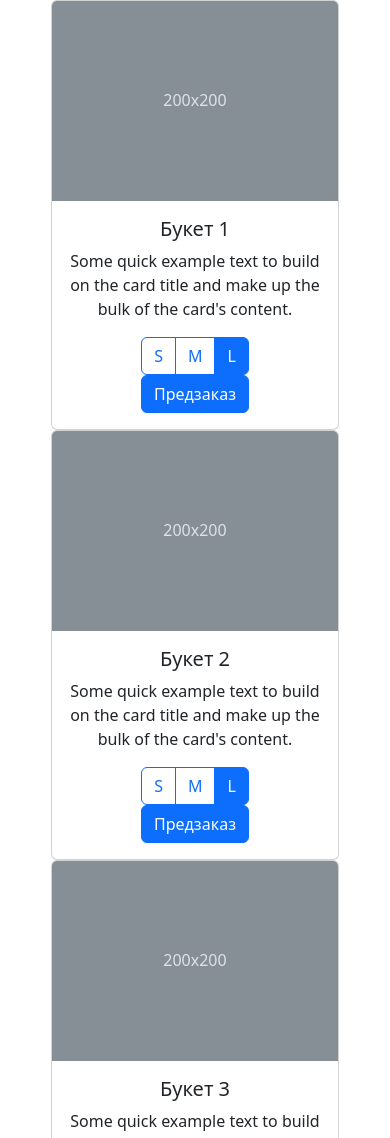
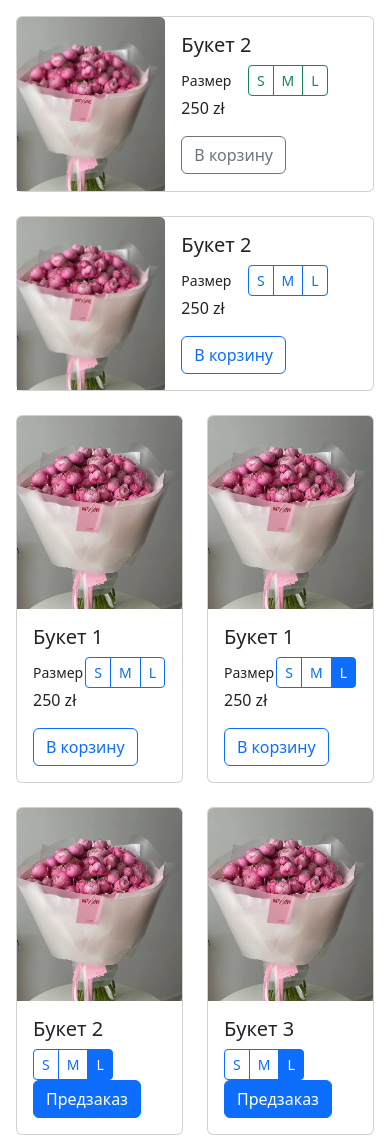
Before and after one commit to inovozenko/withlove-wroclaw, a plain HTML site: page index.html in a window 390 px wide. Shown: the top 1138 px of the page. Drawn offline with nearby package versions, Linux system fonts and the light colour scheme; a script that the page names is missing.

Commit message:
WithLove Wroclaw

```diff
--- a/index.html
+++ b/index.html
@@ -18,26 +18,101 @@
     </style>
 </head>
 <body>
-<div class="container text-center">
-    <div class="row justify-content-evenly">
-        <div class="col-auto">
-            <div class="card" style="width: 18rem;">
-                <!--img src="..." class="card-img-top" alt="..."-->
-                <svg class="bd-placeholder-img card-img-top" width="200" height="200"
-                     xmlns="http://www.w3.org/2000/svg" role="img" aria-label="Placeholder: 200x200"
-                     preserveAspectRatio="xMidYMid slice" focusable="false"><title>Placeholder</title>
-                    <rect width="100%" height="100%" fill="#868e96"></rect>
-                    <text x="50%" y="50%" fill="#dee2e6" dy=".3em">200x200</text>
-                </svg>
+<div class="container p-3 Xtext-center">
+    <div class="row row-cols-2 g-4">
+        <div class="col-12">
+            <div class="card" Xstyle="max-width: 540px;">
+                <div class="row g-0">
+                    <div class="col-5">
+                        <img src="img/01.jpg" class="card-img-top" alt="">
+                    </div>
+                    <div class="col-7">
+                        <div class="card-body">
+                            <h5 class="card-title">Букет 2</h5>
+
+                            <div class="row Xrow-cols-2">
+                                <div class="col-4">
+                                    <label class="col-form-label col-form-label-sm">Размер</label>
+                                </div>
+
+                                <div class="col-8">
+                                    <div class="btn-group btn-group-sm me-2" role="group" aria-label="Basic radio toggle button group">
+                                        <input type="radio" class="btn-check" name="btnradio" Xid="btnradio1" autocomplete="off">
+                                        <label class="btn btn-outline-success Xbtn-outline-primary" Xfor="btnradio1">S</label>
+
+                                        <input type="radio" class="btn-check" name="btnradio" Xid="btnradio2" autocomplete="off">
+                                        <label class="btn btn-outline-success Xbtn-outline-primary" Xfor="btnradio2">M</label>
+
+                                        <input type="radio" class="btn-check" name="btnradio" Xid="btnradio3" autocomplete="off"
+                                               checked>
+                                        <label class="btn btn-outline-success Xbtn-outline-primary" Xfor="btnradio3">L</label>
+                                    </div>
+                                </div>
+                            </div>
+
+                            <p class="card-text">250 zł</p>
+
+                            <button class="btn btn-outline-secondary Xbtn-outline-success Xbtn-outline-primary Xmt-3" id="button1">В корзину</button>
+                        </div>
+                    </div>
+                </div>
+            </div>
+        </div>
+
+        <div class="col-12">
+            <div class="card" Xstyle="max-width: 540px;">
+                <div class="row g-0">
+                    <div class="col-5">
+                        <img src="img/01.jpg" class="card-img-top" alt="">
+                    </div>
+                    <div class="col-7">
+                        <div class="card-body">
+                            <h5 class="card-title">Букет 2</h5>
+
+                            <div class="row Xrow-cols-2">
+                                <div class="col-4">
+                                    <label class="col-form-label col-form-label-sm">Размер</label>
+                                </div>
+
+                                <div class="col-8">
+                                    <div class="btn-group btn-group-sm me-2" role="group" aria-label="Basic radio toggle button group">
+                                        <input type="radio" class="btn-check" name="btnradio" Xid="btnradio1" autocomplete="off">
+                                        <label class="btn btn-outline-primary" Xfor="btnradio1">S</label>
+
+                                        <input type="radio" class="btn-check" name="btnradio" Xid="btnradio2" autocomplete="off">
+                                        <label class="btn btn-outline-primary" Xfor="btnradio2">M</label>
+
+                                        <input type="radio" class="btn-check" name="btnradio" Xid="btnradio3" autocomplete="off"
+                                               checked>
+                                        <label class="btn btn-outline-primary" Xfor="btnradio3">L</label>
+                                    </div>
+                                </div>
+                            </div>
+
+                            <p class="card-text">250 zł</p>
+
+                            <button class="btn btn-outline-primary Xmt-3" id="button1">В корзину</button>
+                        </div>
+                    </div>
+                </div>
+            </div>
+        </div>
+
+
+        <div class="col">
+            <div class="card" Xstyle="width: 18rem;">
+                <img src="img/01.jpg" class="card-img-top" alt="">
 
                 <div class="card-body">
                     <h5 class="card-title">Букет 1</h5>
-                    <p class="card-text">
-                        Some quick example text to build on the card title and make up the bulk of the card's content.
-                    <p>
 
-                    <div class="card-text">
-                        <div class="btn-group" role="group" aria-label="Basic radio toggle button group">
+                    <div class="row Xrow-cols-2">
+                        <div class="col-4">
+                            <label class="col-form-label col-form-label-sm">Размер</label>
+                        </div>
+
+                        <div class="col-8">
+                            <div class="btn-group btn-group-sm me-2" role="group" aria-label="Basic radio toggle button group">
                                 <input type="radio" class="btn-check" name="btnradio" id="btnradio1" autocomplete="off">
                                 <label class="btn btn-outline-primary" for="btnradio1">S</label>
 
@@ -49,30 +124,62 @@
                                 <label class="btn btn-outline-primary" for="btnradio3">L</label>
                             </div>
                         </div>
+                    </div>
 
-                    <button class="btn btn-primary" id="button1">Предзаказ</button>
+                    <p class="card-text">250 zł</p>
+
+                    <button class="btn btn-outline-primary Xmt-3" id="button1">В корзину</button>
                 </div>
             </div>
         </div>
 
-        <div class="col-auto">
-            <div class="card" style="width: 18rem;">
-                <!--img src="..." class="card-img-top" alt="..."-->
-                <svg class="bd-placeholder-img card-img-top" width="200" height="200"
-                     xmlns="http://www.w3.org/2000/svg" role="img" aria-label="Placeholder: 200x200"
-                     preserveAspectRatio="xMidYMid slice" focusable="false"><title>Placeholder</title>
-                    <rect width="100%" height="100%" fill="#868e96"></rect>
-                    <text x="50%" y="50%" fill="#dee2e6" dy=".3em">200x200</text>
-                </svg>
+        <div class="col">
+            <div class="card" Xstyle="width: 18rem;">
+                <img src="img/01.jpg" class="card-img-top" alt="">
+
+                <div class="card-body">
+                    <h5 class="card-title">Букет 1</h5>
+
+                    <div class="row Xrow-cols-2">
+                        <div class="col-4">
+                            <label class="col-form-label col-form-label-sm">Размер</label>
+                        </div>
+
+                        <div class="col-8">
+                            <div class="btn-group btn-group-sm me-2" role="group" aria-label="Basic radio toggle button group">
+                                <input type="radio" class="btn-check" name="btnradio" id="btnradio1" autocomplete="off">
+                                <label class="btn btn-outline-primary" for="btnradio1">S</label>
+
+                                <input type="radio" class="btn-check" name="btnradio" id="btnradio2" autocomplete="off">
+                                <label class="btn btn-outline-primary" for="btnradio2">M</label>
+
+                                <input type="radio" class="btn-check" name="btnradio" id="btnradio3" autocomplete="off"
+                                       checked>
+                                <label class="btn btn-outline-primary" for="btnradio3">L</label>
+                            </div>
+                        </div>
+                    </div>
+
+                    <p class="card-text">250 zł</p>
+
+                    <button class="btn btn-outline-primary Xmt-3" id="button1">В корзину</button>
+                </div>
+            </div>
+        </div>
+
+
+        <div class="col">
+            <div class="card" Xstyle="width: 18rem;">
+                <img src="img/01.jpg" class="card-img-top" alt="">
 
                 <div class="card-body">
                     <h5 class="card-title">Букет 2</h5>
-                    <p class="card-text">
+                    <!--p class="card-text">
                         Some quick example text to build on the card title and make up the bulk of the card's content.
-                    <p>
+                    <p-->
 
                     <div class="card-text">
-                        <div class="btn-group" role="group" aria-label="Basic radio toggle button group">
+                        <div class="btn-group btn-group-sm" role="group" aria-label="Basic radio toggle button group">
                             <input type="radio" class="btn-check" name="btnradio2" id="btnradio4" autocomplete="off">
                             <label class="btn btn-outline-primary" for="btnradio4">S</label>
 
@@ -90,24 +197,18 @@
             </div>
         </div>
 
-        <div class="col-auto">
-            <div class="card" style="width: 18rem;">
-                <!--img src="..." class="card-img-top" alt="..."-->
-                <svg class="bd-placeholder-img card-img-top" width="200" height="200"
-                     xmlns="http://www.w3.org/2000/svg" role="img" aria-label="Placeholder: 200x200"
-                     preserveAspectRatio="xMidYMid slice" focusable="false"><title>Placeholder</title>
-                    <rect width="100%" height="100%" fill="#868e96"></rect>
-                    <text x="50%" y="50%" fill="#dee2e6" dy=".3em">200x200</text>
-                </svg>
+        <div class="col">
+            <div class="card" Xstyle="width: 18rem;">
+                <img src="img/01.jpg" class="card-img-top" alt="">
 
                 <div class="card-body">
                     <h5 class="card-title">Букет 3</h5>
-                    <p class="card-text">
+                    <!--p class="card-text">
                         Some quick example text to build on the card title and make up the bulk of the card's content.
-                    <p>
+                    <p-->
 
                     <div class="card-text">
-                        <div class="btn-group" role="group" aria-label="Basic radio toggle button group">
+                        <div class="btn-group btn-group-sm" role="group" aria-label="Basic radio toggle button group">
                             <input type="radio" class="btn-check" name="btnradio3" id="btnradio11" autocomplete="off">
                             <label class="btn btn-outline-primary" for="btnradio11">S</label>
 
@@ -125,24 +226,18 @@
             </div>
         </div>
 
-        <div class="col-auto">
-            <div class="card" style="width: 18rem;">
-                <!--img src="..." class="card-img-top" alt="..."-->
-                <svg class="bd-placeholder-img card-img-top" width="200" height="200"
-                     xmlns="http://www.w3.org/2000/svg" role="img" aria-label="Placeholder: 200x200"
-                     preserveAspectRatio="xMidYMid slice" focusable="false"><title>Placeholder</title>
-                    <rect width="100%" height="100%" fill="#868e96"></rect>
-                    <text x="50%" y="50%" fill="#dee2e6" dy=".3em">200x200</text>
-                </svg>
+        <div class="col">
+            <div class="card" Xstyle="width: 18rem;">
+                <img src="img/01.jpg" class="card-img-top" alt="">
 
                 <div class="card-body">
                     <h5 class="card-title">Букет 4</h5>
-                    <p class="card-text">
+                    <!--p class="card-text">
                         Some quick example text to build on the card title and make up the bulk of the card's content.
-                    <p>
+                    <p-->
 
                     <div class="card-text">
-                        <div class="btn-group" role="group" aria-label="Basic radio toggle button group">
+                        <div class="btn-group btn-group-sm" role="group" aria-label="Basic radio toggle button group">
                             <input type="radio" class="btn-check" name="btnradio4" id="btnradio41" autocomplete="off">
                             <label class="btn btn-outline-primary" for="btnradio41">S</label>
 
```
Also changed, not shown: img/01.jpg (added). Lines whose indentation alone changed are shown as unchanged.
